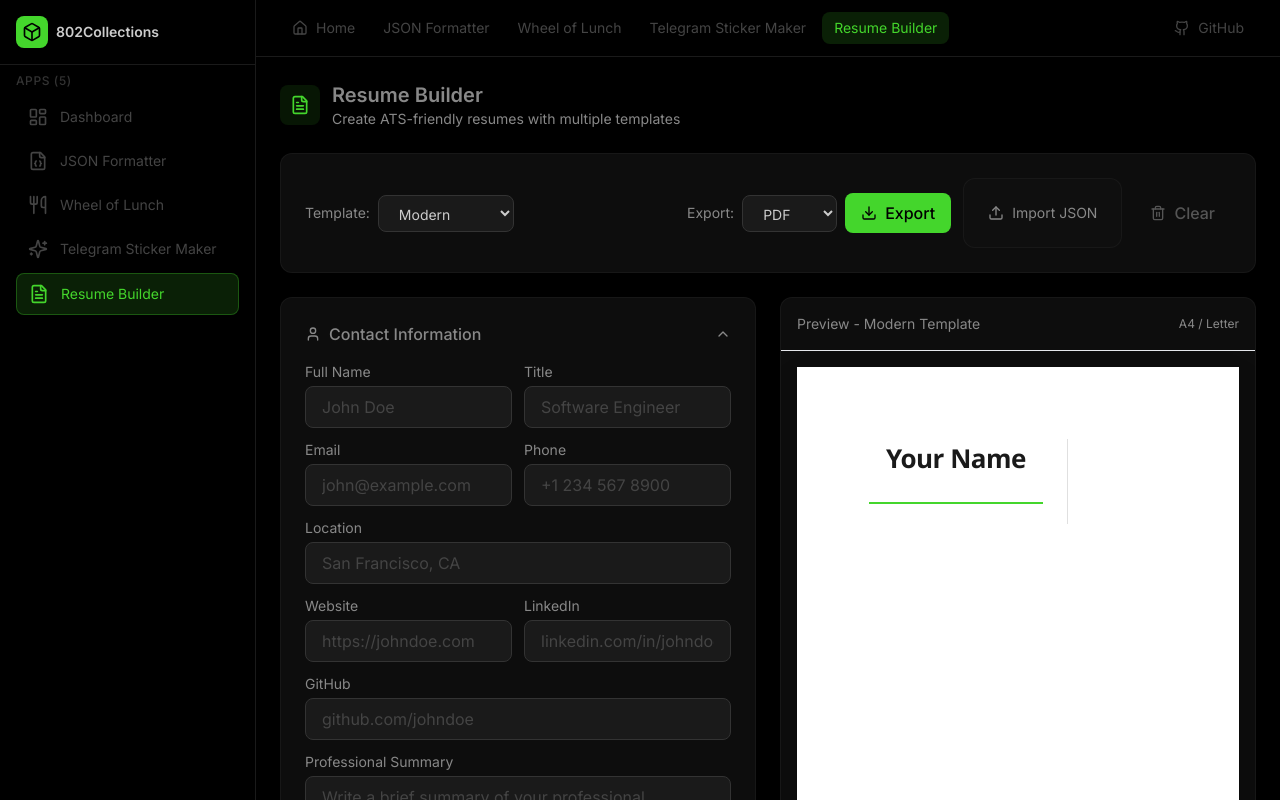
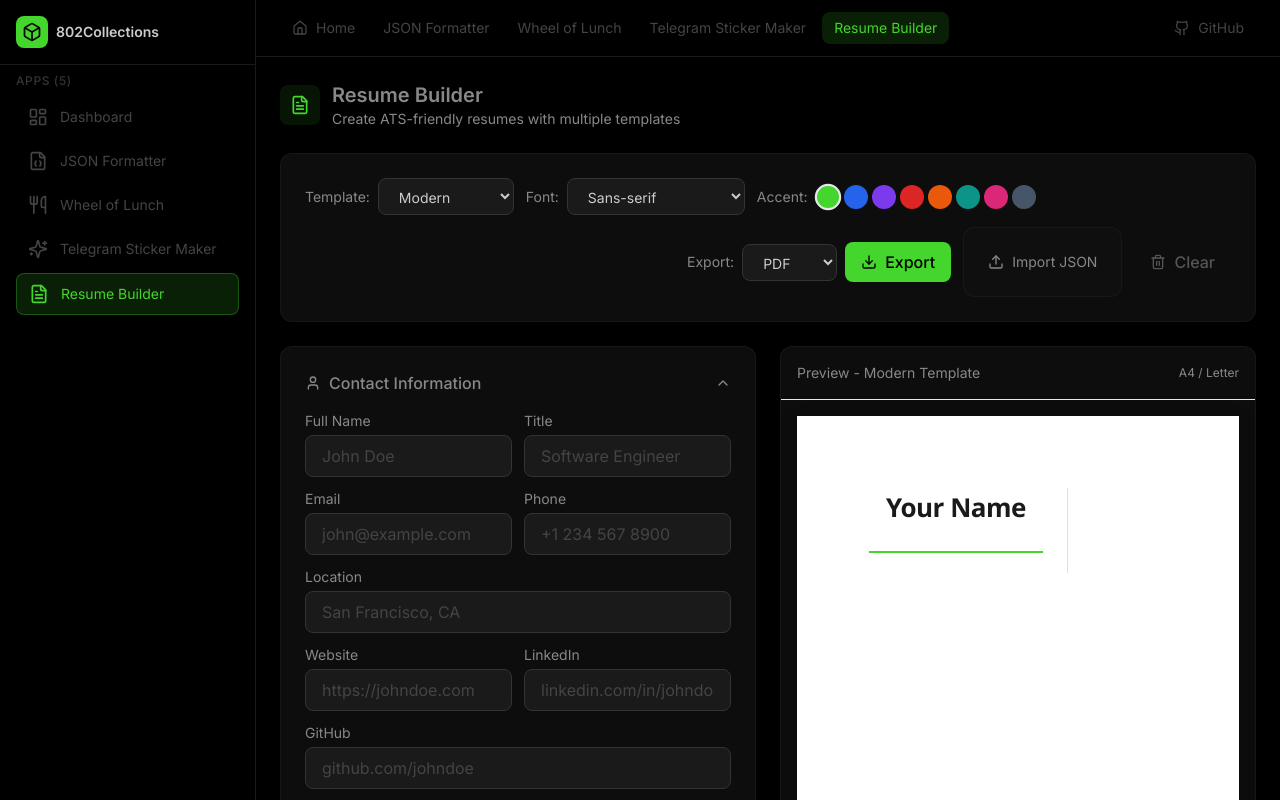
Before and after one commit to xSolstice1/802Collections, a React (Vite) app: page /#/resume-builder in a window 1280 px wide. Built offline with nearby package versions, Linux system fonts and the light colour scheme.

Commit message:
feat: Add colour picker and font picker in resume builder

```diff
--- a/src/apps/resume-builder/ResumeBuilderApp.tsx
+++ b/src/apps/resume-builder/ResumeBuilderApp.tsx
@@ -31,6 +31,9 @@ import {
   generateId,
   createEmptyResume,
   AVAILABLE_TEMPLATES,
+  AVAILABLE_FONTS,
+  AVAILABLE_COLOR_ACCENTS,
+  type FontFamily,
 } from './types/resume';
 import {
   exportToPDF,
@@ -51,6 +54,8 @@ const ResumeBuilderApp = () => {
   // State
   const [resume, setResume] = useState<ResumeData>(createEmptyResume);
   const [selectedTemplate, setSelectedTemplate] = useState<TemplateId>('modern');
+  const [selectedFont, setSelectedFont] = useState<FontFamily>('sans-serif');
+  const [selectedAccent, setSelectedAccent] = useState<string>('green');
   const [activeSection, setActiveSection] = useState<ActiveSection>('contact');
   const [exportFormat, setExportFormat] = useState<ExportFormat>('pdf');
   const [isExporting, setIsExporting] = useState(false);
@@ -75,6 +80,14 @@ const ResumeBuilderApp = () => {
     if (savedTemplate) {
       setSelectedTemplate(savedTemplate as TemplateId);
     }
+    const savedFont = localStorage.getItem('resume-font');
+    if (savedFont) {
+      setSelectedFont(savedFont as FontFamily);
+    }
+    const savedAccent = localStorage.getItem('resume-accent');
+    if (savedAccent) {
+      setSelectedAccent(savedAccent);
+    }
   }, []);
 
   // Save to localStorage on change
@@ -85,6 +98,14 @@ const ResumeBuilderApp = () => {
   useEffect(() => {
     localStorage.setItem('resume-template', selectedTemplate);
   }, [selectedTemplate]);
+
+  useEffect(() => {
+    localStorage.setItem('resume-font', selectedFont);
+  }, [selectedFont]);
+
+  useEffect(() => {
+    localStorage.setItem('resume-accent', selectedAccent);
+  }, [selectedAccent]);
 
   // Contact info handlers
   const updateContact = useCallback((field: keyof ContactInfo, value: string) => {
@@ -439,6 +460,37 @@ const ResumeBuilderApp = () => {
           </select>
         </div>
 
+        {/* Font Selector */}
+        <div className="flex items-center gap-2">
+          <span className="text-sm text-dark-400">Font:</span>
+          <select
+            value={selectedFont}
+            onChange={(e) => setSelectedFont(e.target.value as FontFamily)}
+            className="input w-auto text-sm"
+          >
+            {AVAILABLE_FONTS.map(f => (
+              <option key={f.id} value={f.id}>{f.name}</option>
+            ))}
+          </select>
+        </div>
+
+        {/* Color Accent Selector */}
+        <div className="flex items-center gap-2">
+          <span className="text-sm text-dark-400">Accent:</span>
+          <div className="flex gap-1">
+            {AVAILABLE_COLOR_ACCENTS.map(accent => (
+              <button
+                key={accent.id}
+                onClick={() => setSelectedAccent(accent.id)}
+                className={`w-6 h-6 rounded-full border-2 transition-all ${
+                  selectedAccent === accent.id ? 'border-dark-900 scale-110' : 'border-transparent hover:scale-105'
+                }`}
+                style={{ backgroundColor: accent.color }}
+                title={accent.name}
+              />
+            ))}
+          </div>
+        </div>
 
         {/* Export Format */}
         <div className="flex items-center gap-2 ml-auto">
@@ -1062,11 +1114,16 @@ const ResumeBuilderApp = () => {
                 width: '8.5in',
                 minHeight: '11in',
                 padding: '0.75in',
-                fontFamily: "'Segoe UI', 'Helvetica Neue', Arial, sans-serif",
+                fontFamily: AVAILABLE_FONTS.find(f => f.id === selectedFont)?.cssValue || "'Segoe UI', 'Helvetica Neue', Arial, sans-serif",
                 transformOrigin: 'top center',
               }}
             >
-              <ResumePreview resume={resume} template={selectedTemplate} />
+              <ResumePreview
+                resume={resume}
+                template={selectedTemplate}
+                font={selectedFont}
+                accentColor={selectedAccent}
+              />
             </div>
           </div>
         </div>
@@ -1079,8 +1136,25 @@ const ResumeBuilderApp = () => {
  * Resume Preview Component
  * Renders the resume based on selected template with improved styling
  */
-const ResumePreview = ({ resume, template }: { resume: ResumeData; template: TemplateId }) => {
+const ResumePreview = ({
+  resume,
+  template,
+  font,
+  accentColor
+}: {
+  resume: ResumeData;
+  template: TemplateId;
+  font: FontFamily;
+  accentColor: string;
+}) => {
   const { contact, experience, education, certifications, awards, skills } = resume;
+
+  // Get font CSS value
+  const fontCSS = AVAILABLE_FONTS.find(f => f.id === font)?.cssValue || "'Segoe UI', 'Helvetica Neue', Arial, sans-serif";
+
+  // Get accent color value
+  const accent = AVAILABLE_COLOR_ACCENTS.find(a => a.id === accentColor);
+  const accentHex = accent?.color || '#44D62C';
 
   // Improved common styles for all templates
   const styles = {
@@ -1088,7 +1162,7 @@ const ResumePreview = ({ resume, template }: { resume: ResumeData; template: Tem
       fontSize: '15px',
       fontWeight: '700',
       color: '#1a1a1a',
-      borderBottom: '2px solid #44D62C',
+      borderBottom: `2px solid ${accentHex}`,
       paddingBottom: '6px',
       marginTop: '20px',
       marginBottom: '10px',
@@ -1114,15 +1188,15 @@ const ResumePreview = ({ resume, template }: { resume: ResumeData; template: Tem
 
   if (template === 'modern') {
     return (
-      <div style={{ display: 'flex', gap: '24px', fontFamily: "'Segoe UI', 'Helvetica Neue', Arial, sans-serif" }}>
+      <div style={{ display: 'flex', gap: '24px', fontFamily: fontCSS }}>
         {/* Main Content */}
         <div style={{ flex: '2.2' }}>
           {/* Header */}
-          <div style={{ marginBottom: '20px', textAlign: 'center' as const, paddingBottom: '16px', borderBottom: '2px solid #44D62C' }}>
+          <div style={{ marginBottom: '20px', textAlign: 'center' as const, paddingBottom: '16px', borderBottom: `2px solid ${accentHex}` }}>
             <h1 style={{ fontSize: '26px', fontWeight: '800', color: '#1a1a1a', margin: '0 0 6px 0', letterSpacing: '-0.5px' }}>
               {contact.fullName || 'Your Name'}
             </h1>
-            <p style={{ fontSize: '13px', color: '#44D62C', margin: '0 0 8px 0', fontWeight: '600' }}>{contact.title}</p>
+            <p style={{ fontSize: '13px', color: accentHex, margin: '0 0 8px 0', fontWeight: '600' }}>{contact.title}</p>
             <p style={{ fontSize: '10px', color: '#888', margin: 0, lineHeight: '1.6' }}>
               {[contact.email, contact.phone, contact.location].filter(Boolean).join(' | ')}
             </p>
@@ -1151,7 +1225,7 @@ const ResumePreview = ({ resume, template }: { resume: ResumeData; template: Tem
                     <span style={styles.subheading}>{exp.position}</span>
                     <span style={styles.date}>{exp.startDate}{exp.current ? ' – Present' : exp.endDate ? ` – ${exp.endDate}` : ''}</span>
                   </div>
-                  <p style={{ fontSize: '12px', color: '#44D62C', margin: '2px 0 4px 0', fontWeight: '600' }}>
+                  <p style={{ fontSize: '12px', color: accentHex, margin: '2px 0 4px 0', fontWeight: '600' }}>
                     {exp.company}{exp.location && ` — ${exp.location}`}
                   </p>
                   {exp.description && <p style={styles.text}>{exp.description}</p>}
@@ -1194,7 +1268,7 @@ const ResumePreview = ({ resume, template }: { resume: ResumeData; template: Tem
               <h2 style={styles.heading}>Skills</h2>
               {skills.map((cat) => (
                 <div key={cat.id} style={{ marginBottom: '12px' }}>
-                  <p style={{ ...styles.subheading, fontSize: '11px', marginBottom: '4px', color: '#44D62C' }}>{cat.name}</p>
+                  <p style={{ ...styles.subheading, fontSize: '11px', marginBottom: '4px', color: accentHex }}>{cat.name}</p>
                   <p style={styles.text}>{cat.skills.filter(Boolean).join(', ')}</p>
                 </div>
               ))}
@@ -1233,13 +1307,13 @@ const ResumePreview = ({ resume, template }: { resume: ResumeData; template: Tem
 
   // Classic, Minimal, Professional templates (single column)
   return (
-    <div style={{ fontFamily: "'Segoe UI', 'Helvetica Neue', Arial, sans-serif", maxWidth: '6.5in', margin: '0 auto' }}>
+    <div style={{ fontFamily: fontCSS, maxWidth: '6.5in', margin: '0 auto' }}>
       {/* Header */}
-      <div style={{ textAlign: 'center', marginBottom: '20px', paddingBottom: '16px', borderBottom: '2px solid #44D62C' }}>
+      <div style={{ textAlign: 'center', marginBottom: '20px', paddingBottom: '16px', borderBottom: `2px solid ${accentHex}` }}>
         <h1 style={{ fontSize: '24px', fontWeight: '800', color: '#1a1a1a', margin: '0 0 6px 0', letterSpacing: '-0.5px' }}>
           {contact.fullName || 'Your Name'}
         </h1>
-        <p style={{ fontSize: '13px', color: '#44D62C', margin: '0 0 8px 0', fontWeight: '600' }}>{contact.title}</p>
+        <p style={{ fontSize: '13px', color: accentHex, margin: '0 0 8px 0', fontWeight: '600' }}>{contact.title}</p>
         <p style={{ fontSize: '10px', color: '#888', margin: 0, lineHeight: '1.6' }}>
           {[contact.email, contact.phone, contact.location].filter(Boolean).join(' | ')}
         </p>
@@ -1268,7 +1342,7 @@ const ResumePreview = ({ resume, template }: { resume: ResumeData; template: Tem
                 <span style={styles.subheading}>{exp.position}</span>
                 <span style={styles.date}>{exp.startDate}{exp.current ? ' – Present' : exp.endDate ? ` – ${exp.endDate}` : ''}</span>
               </div>
-              <p style={{ fontSize: '12px', color: '#44D62C', margin: '2px 0 4px 0', fontWeight: '600' }}>
+              <p style={{ fontSize: '12px', color: accentHex, margin: '2px 0 4px 0', fontWeight: '600' }}>
                 {exp.company}{exp.location && ` — ${exp.location}`}
               </p>
               {exp.description && <p style={styles.text}>{exp.description}</p>}
@@ -1308,7 +1382,7 @@ const ResumePreview = ({ resume, template }: { resume: ResumeData; template: Tem
           <h2 style={styles.heading}>Skills</h2>
           {skills.map((cat) => (
             <div key={cat.id} style={{ marginBottom: '8px' }}>
-              <p style={{ ...styles.text, fontWeight: '700', color: '#44D62C', fontSize: '11px' }}>{cat.name}:</p>
+              <p style={{ ...styles.text, fontWeight: '700', color: accentHex, fontSize: '11px' }}>{cat.name}:</p>
               <p style={styles.text}>{cat.skills.filter(Boolean).join(', ')}</p>
             </div>
           ))}
--- a/src/apps/resume-builder/types/resume.ts
+++ b/src/apps/resume-builder/types/resume.ts
@@ -94,6 +94,45 @@ export interface Template {
 /** Export Format */
 export type ExportFormat = 'pdf' | 'docx';
 
+/** Font Options */
+export type FontFamily = 'sans-serif' | 'serif' | 'monospace' | 'georgia' | 'times' | 'courier';
+
+export interface FontOption {
+  id: FontFamily;
+  name: string;
+  cssValue: string;
+}
+
+/** Color Accent Options */
+export interface ColorAccent {
+  id: string;
+  name: string;
+  color: string;
+  lightColor: string;
+}
+
+/** Available Fonts */
+export const AVAILABLE_FONTS: FontOption[] = [
+  { id: 'sans-serif', name: 'Sans-serif', cssValue: "'Segoe UI', 'Helvetica Neue', Arial, sans-serif" },
+  { id: 'serif', name: 'Serif', cssValue: "Georgia, 'Times New Roman', Times, serif" },
+  { id: 'monospace', name: 'Monospace', cssValue: "'Courier New', Courier, monospace" },
+  { id: 'georgia', name: 'Georgia', cssValue: "Georgia, 'Times New Roman', Times, serif" },
+  { id: 'times', name: 'Times New Roman', cssValue: "'Times New Roman', Times, serif" },
+  { id: 'courier', name: 'Courier', cssValue: "'Courier New', Courier, monospace" },
+];
+
+/** Available Color Accents */
+export const AVAILABLE_COLOR_ACCENTS: ColorAccent[] = [
+  { id: 'green', name: 'Green', color: '#44D62C', lightColor: '#44D62C' },
+  { id: 'blue', name: 'Blue', color: '#2563EB', lightColor: '#3B82F6' },
+  { id: 'purple', name: 'Purple', color: '#7C3AED', lightColor: '#8B5CF6' },
+  { id: 'red', name: 'Red', color: '#DC2626', lightColor: '#EF4444' },
+  { id: 'orange', name: 'Orange', color: '#EA580C', lightColor: '#F97316' },
+  { id: 'teal', name: 'Teal', color: '#0D9488', lightColor: '#14B8A6' },
+  { id: 'pink', name: 'Pink', color: '#DB2777', lightColor: '#EC4899' },
+  { id: 'slate', name: 'Slate', color: '#475569', lightColor: '#64748B' },
+];
+
 /** Generate unique ID */
 export const generateId = (): string => {
   return Math.random().toString(36).substring(2, 11);
```
